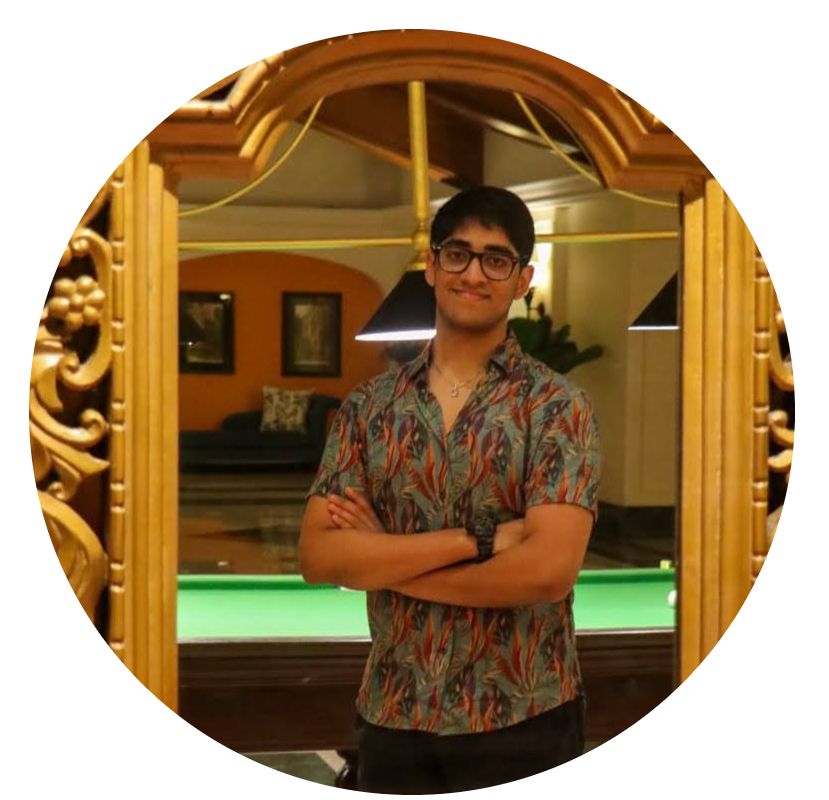
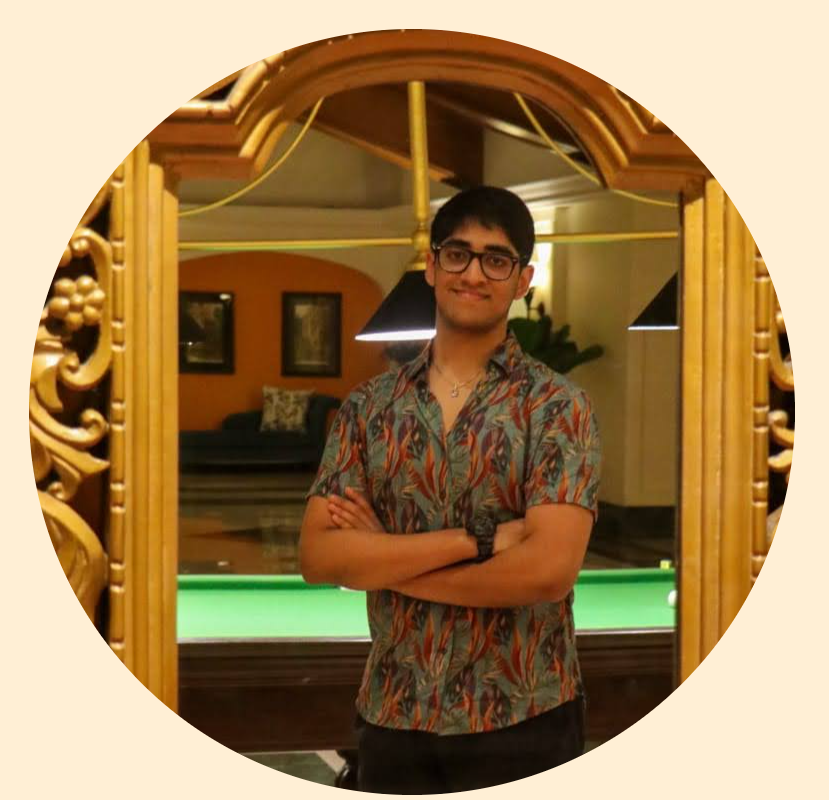
Before and after one commit to SriyanRavuri/cv, a plain HTML site: page index.html in a window 1280 px wide. Shown: the top 800 px of the page, without its empty margins (0-829 px from the left). Drawn offline with Linux system fonts and the light colour scheme.

Commit message:
Update index.html

```diff
--- a/index.html
+++ b/index.html
@@ -6,7 +6,7 @@
   <title>Sriyan's page</title>
 </head>
 
-<body>
+<body style="background-color: papayawhip;">
   <table cellspacing="20">
     <!-- The introduction and profile photo-->
     <tr>
```
